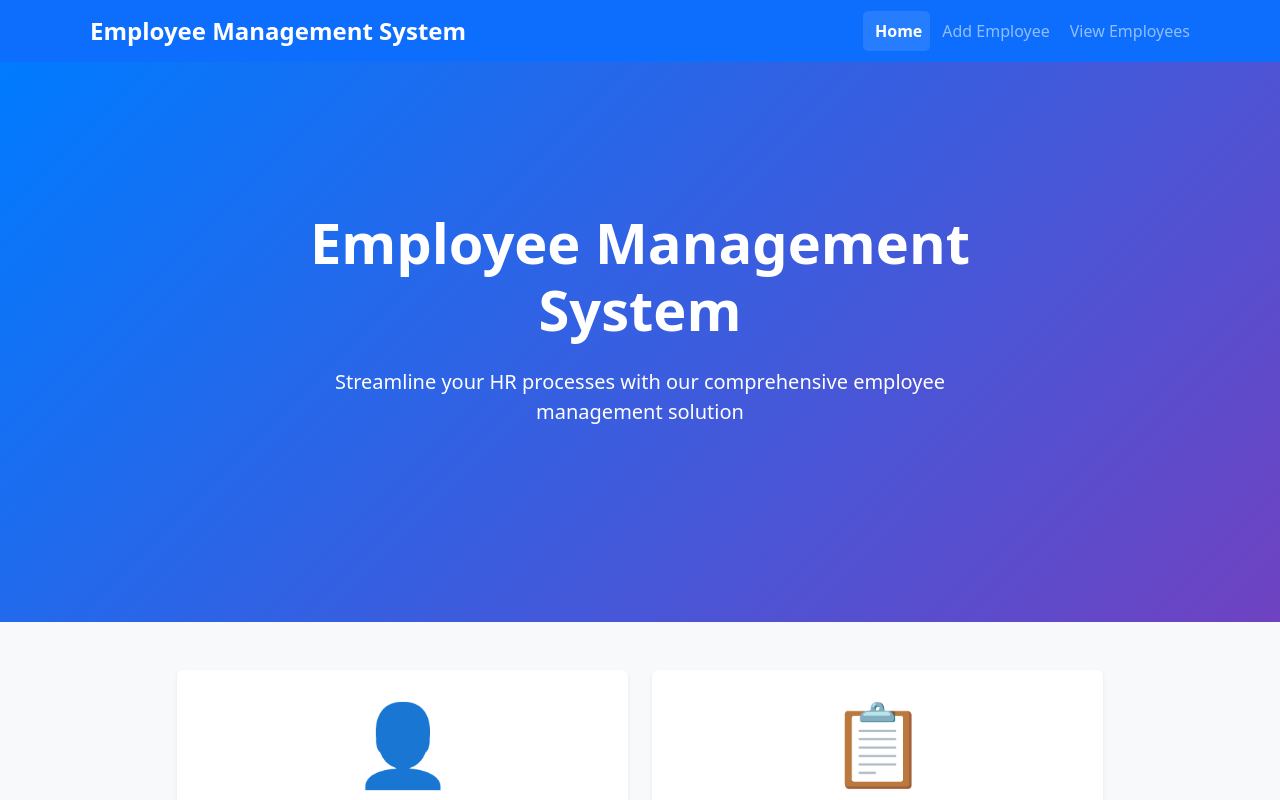
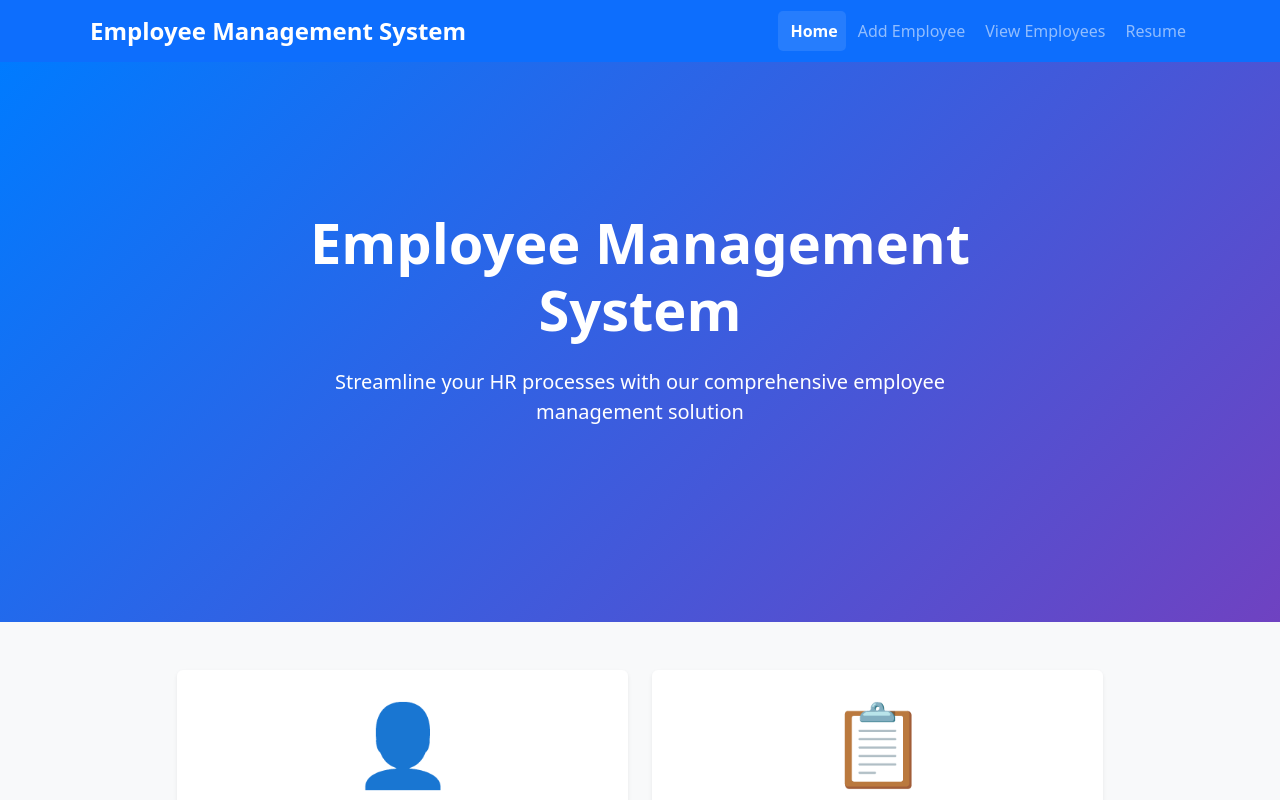
Before and after one commit to onlysaikikhere/angular-webpage, an Angular app: page / in a window 1280 px wide. Shown: the top 800 px of the page. Built offline with nearby package versions, Linux system fonts and the light colour scheme.

Commit message:
added resume

```diff
--- a/src/app/header/header.html
+++ b/src/app/header/header.html
@@ -17,6 +17,14 @@
             {{ item.title }}
           </a>
         </li>
+        <!-- Separate Resume link -->
+        <li class="nav-item">
+          <a class="nav-link" [href]="resumeLink" target="_blank" rel="noopener noreferrer">
+            <i class="fas fa-file-alt me-1"></i>
+            Resume
+            <i class="fas fa-external-link-alt ms-1 small"></i>
+          </a>
+        </li>
       </ul>
     </div>
   </div>
--- a/src/app/header/header.ts
+++ b/src/app/header/header.ts
@@ -16,4 +16,6 @@ export class Header {
     { title: 'Add Employee', route: '/add-employee', icon: 'fas fa-user-plus' },
     { title: 'View Employees', route: '/view-employee', icon: 'fas fa-users' }
   ];
+
+  resumeLink = 'https://onlysaikikhere.github.io/';
 }
```
